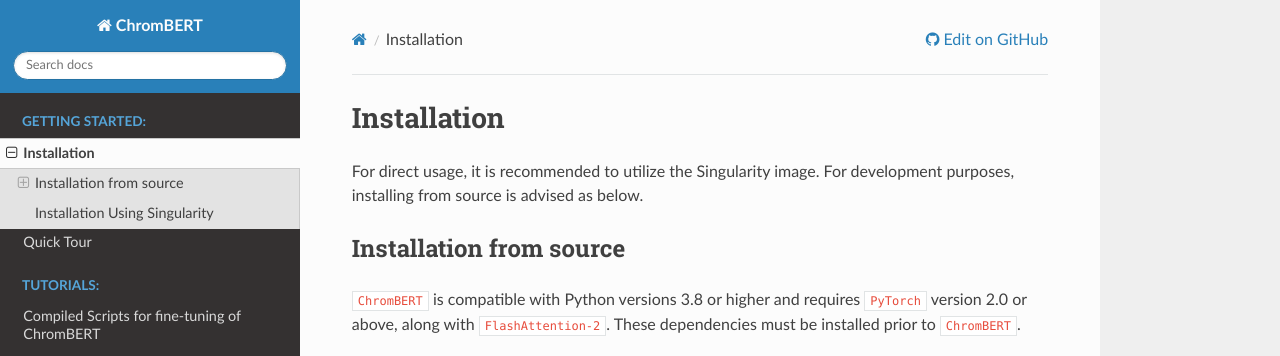
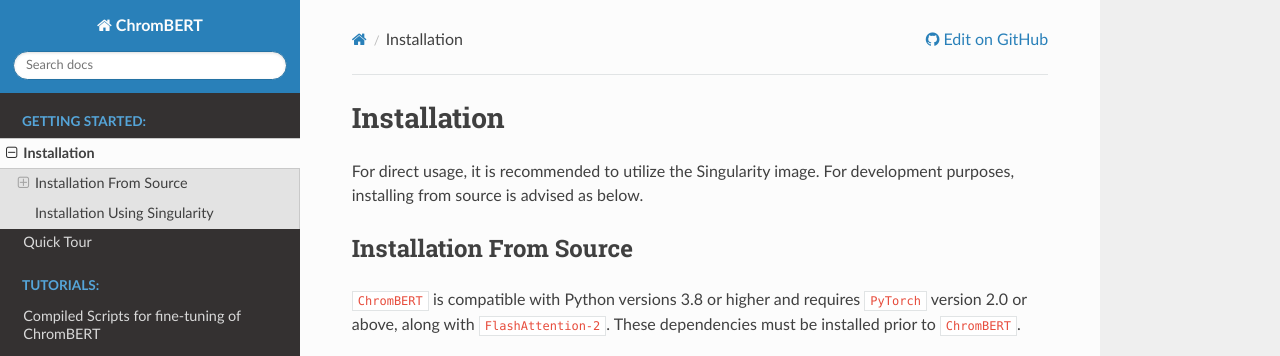
Before and after one commit to zhaoweiyu-github/ChromBERT, a Sphinx documentation site: the page built from docs/source/installation.rst, in a window 1280 px wide and 900 px high. Shown: the top 356 px of the window. Built offline with Sphinx 7.4.7 and the Read the Docs theme 3.1.0, drawn with Linux system fonts in a browser that asks for light colours; pages that are not in the unit, such as notebooks, are missing from menus.

Commit message:
update of doc

```diff
--- a/docs/source/installation.rst
+++ b/docs/source/installation.rst
@@ -4,7 +4,7 @@
 For direct usage, it is recommended to utilize the Singularity image. For development purposes, installing from source is advised as below.
 
 
-Installation from source
+Installation From Source
 *************************
 
 ``ChromBERT`` is compatible with Python versions 3.8 or higher and requires ``PyTorch`` version 2.0 or above, along with ``FlashAttention-2``. These dependencies must be installed prior to ``ChromBERT``.
```
Also changed, not shown: README.md (+1 -1 lines).
